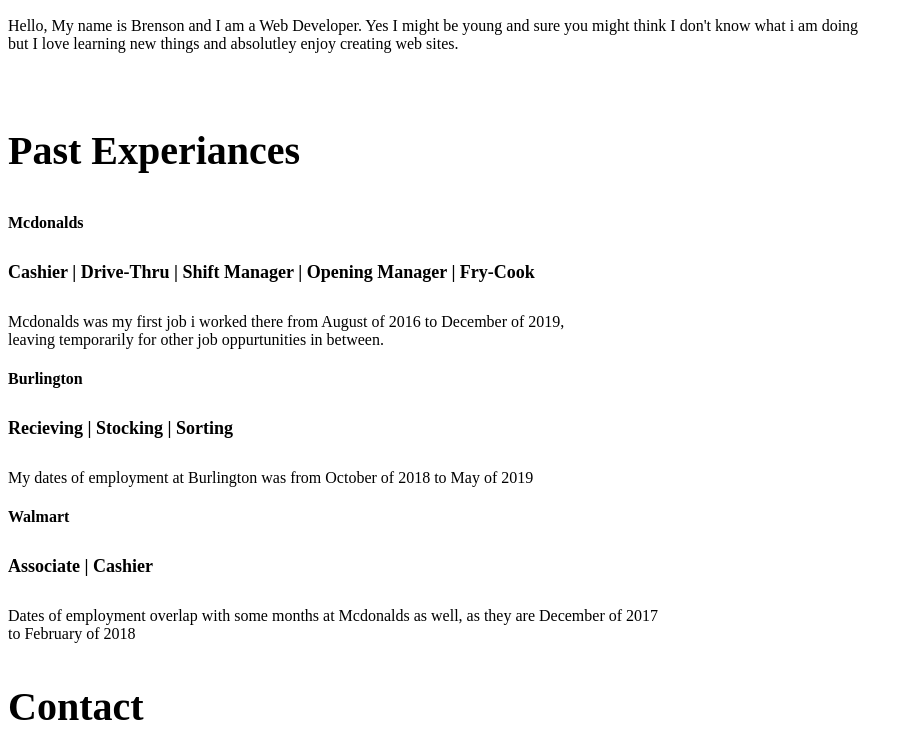
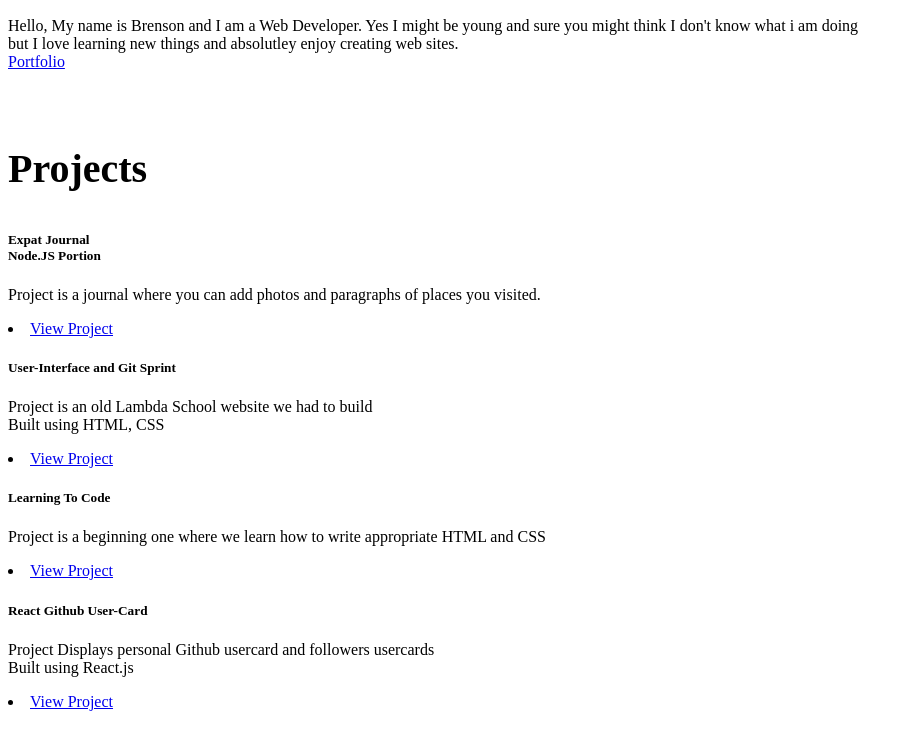
Before and after one commit to BrensonW/Resume, a plain HTML site: page assets/index.html in a window 1280 px wide. Shown: the part 623-1356 px from the top of the page, without its empty margins (0-913 px from the left). Drawn offline with Linux system fonts and the light colour scheme; a web font is replaced by a local one.

Commit message:
Added projects and education sections, also added more information throughout page

```diff
--- a/assets/index.html
+++ b/assets/index.html
@@ -22,22 +22,56 @@
                   <img class="pro_pic" src="https://scontent-sjc3-1.xx.fbcdn.net/v/t1.0-9/61682863_2504810842864814_7785409156428595200_o.jpg?_nc_cat=106&ccb=2&_nc_sid=174925&_nc_ohc=RfPAoX-RJLgAX-mPMPs&_nc_ht=scontent-sjc3-1.xx&oh=c24044a42294bc2df4cefc2541301256&oe=60072E86" alt="Profile Picture of me Brenson">
                   <p>Hello, My name is Brenson and I am a Web Developer.
                       Yes I might be young and sure you might think I don't know what i am doing <br> but I love
-                      learning new things and absolutley enjoy creating web sites.
+                      learning new things and absolutley enjoy creating web sites. <br>
+                      <a href="https://bw-portfolio-7.netlify.app/" target="_blank">Portfolio</a>
                   </p>
+                  <br>
+                  <h3>Projects</h3>
+                  <section class="container">
+                    <div>
+                        <h5>Expat Journal <br>Node.JS Portion</h5>
+                        <p>Project is a journal where you can add photos and paragraphs of places you visited.</p>
+                        <li><a href="https://skratpat.vercel.app/" class="button" target="_blank">View Project</a></li>
+                    </div>
+                        <div>
+                        <h5>User-Interface and Git Sprint</h5>
+                        <p>Project is an old Lambda School website we had to build <br> Built using HTML, CSS</p>
+                        <li><a href="https://nostalgic-brown-5cc16e.netlify.app/" class="button" target="_blank">View Project</a></li>
+                    </div>
+                        <div>
+                        <h5>Learning To Code</h5>
+                        <p>Project is a beginning one where we learn how to write appropriate HTML and CSS</p>
+                        <li><a href="https://codepen.io/BrensonW/pen/poyoopQ" class="button" target="_blank">View Project</a></li>
+                    </div>
+                       <div>
+                        <h5>React Github User-Card</h5>
+                        <p>Project Displays personal Github usercard and followers usercards <br> Built using React.js</p>
+                        <li><a href="https://react-github-user-card-ecru-eight.vercel.app/" class="button" target="_blank">View Project</a></li>
+                    </div>
+                    </section>
                   <br>
                   <h3>Past Experiances</h3>
                   <h4>Mcdonalds</h4>
                   <h5 class="skills">Cashier | Drive-Thru | Shift Manager | Opening Manager | Fry-Cook</h5>
                   <p>Mcdonalds was my first job i worked there from August of 2016 to December of 2019, <br>
                 leaving temporarily for other job oppurtunities in between.</p>
+                <p>Lead crew members to complete job expected by position they were working on, <br>
+                    Worked through positions where needed to help customers get what they needed at specified time limit.
+                </p>
                   <h4>Burlington</h4>
                   <h5 class="skills">Recieving | Stocking | Sorting</h5>
                   <p> My dates of employment at Burlington was from October of 2018 to May of 2019</p>
+                  <p>Sorted through boxes from pallets to specified areas, <br> Stocked shelfs with specified items.</p>
                   <h4>Walmart</h4>
                   <h5 class="skills">Associate | Cashier</h5>
                   <p>Dates of employment overlap with some months at Mcdonalds as well, as they are December of 2017 <br>
                 to February of 2018</p>
-                  <h3>Contact</h3>
+                <p>Lead a line of customers through a cash register to get them in and out of store as fast as possible.</p>
+                  <br>
+                  <h3>Education</h3>
+                  <h5 class="skills">Lambda School</h5>
+                  <p>Certified in Full-Stack Web Development on February 5th 2021</p>
+                <h3>Contact</h3>
                   <h5 class="contact">Phone: (775) 301-2979
                       <br>
                       Email: Brensonw300@gmail.com
```
